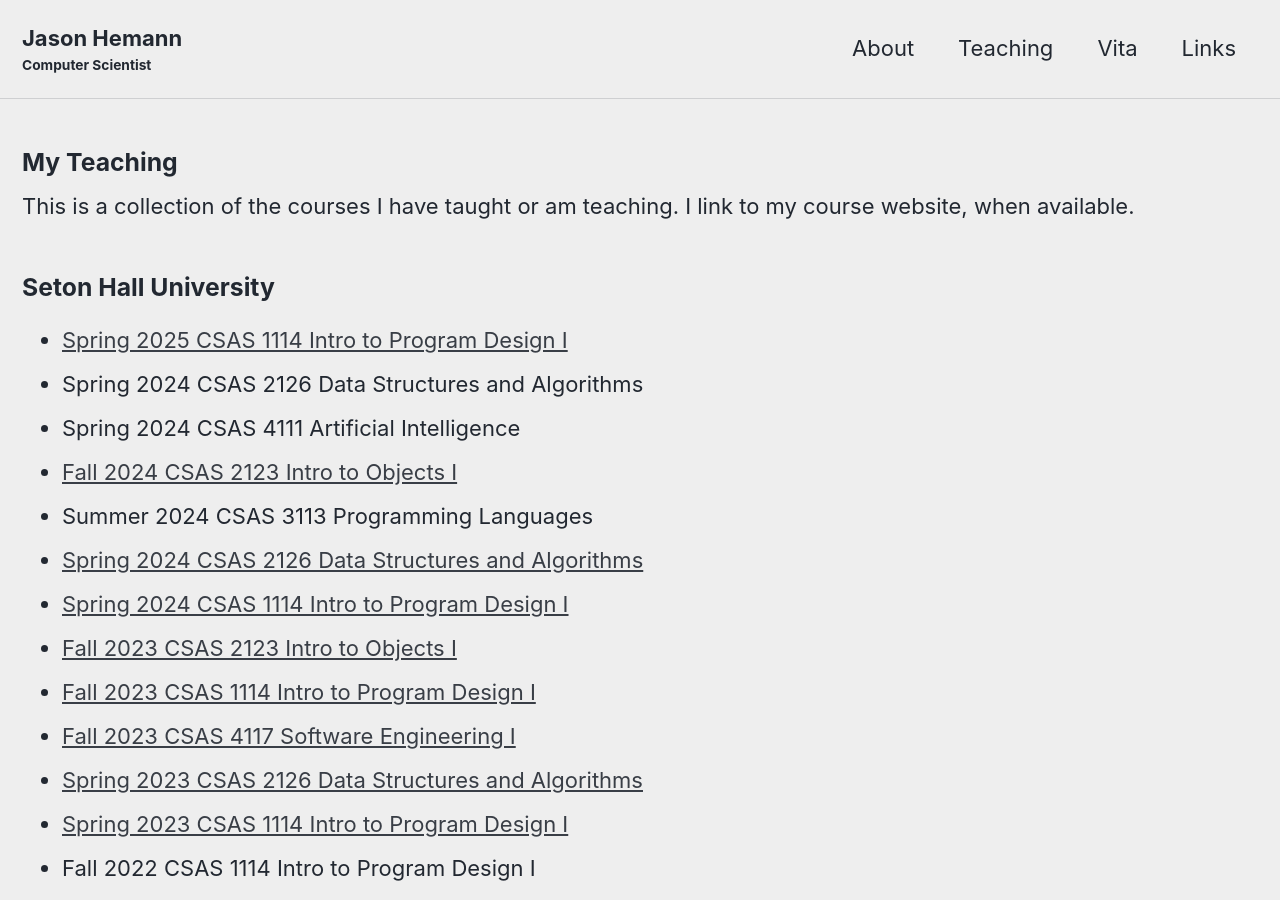
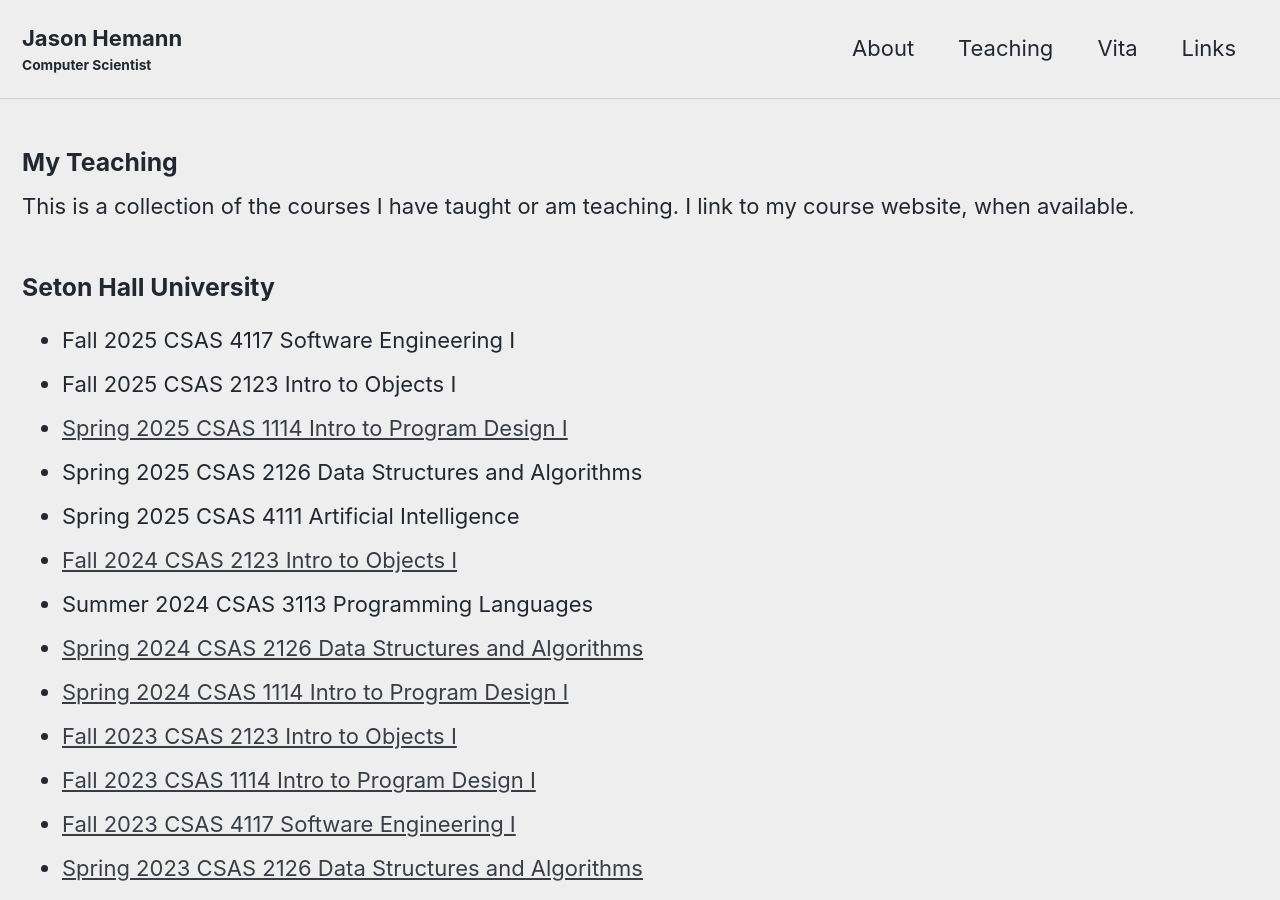
Before and after one commit to jasonhemann/jasonhemann.github.io, a Jekyll site: the page built from teaching.md, in a window 1280 px wide and 900 px high. Built offline with Jekyll 4.4.1, drawn with Linux system fonts in a browser that asks for light colours; cached includes are drawn as plain includes.

Commit message:
Adding 25FA courses, fixing mistakes from 25SP

```diff
--- a/teaching.md
+++ b/teaching.md
@@ -10,9 +10,11 @@
 
 ### Seton Hall University
 
+- Fall 2025 CSAS 4117 Software Engineering I
+- Fall 2025 CSAS 2123 Intro to Objects I
 - [Spring 2025 CSAS 1114 Intro to Program Design I](http://jasonhemann.github.io/25SP-CS1114)
-- Spring 2024 CSAS 2126 Data Structures and Algorithms
-- Spring 2024 CSAS 4111 Artificial Intelligence
+- Spring 2025 CSAS 2126 Data Structures and Algorithms
+- Spring 2025 CSAS 4111 Artificial Intelligence
 - [Fall 2024 CSAS 2123 Intro to Objects I](http://jasonhemann.github.io/24FA-CS2123)
 - Summer 2024 CSAS 3113 Programming Languages
 - [Spring 2024 CSAS 2126 Data Structures and Algorithms](http://jasonhemann.github.io/24SP-CS2126)
```
